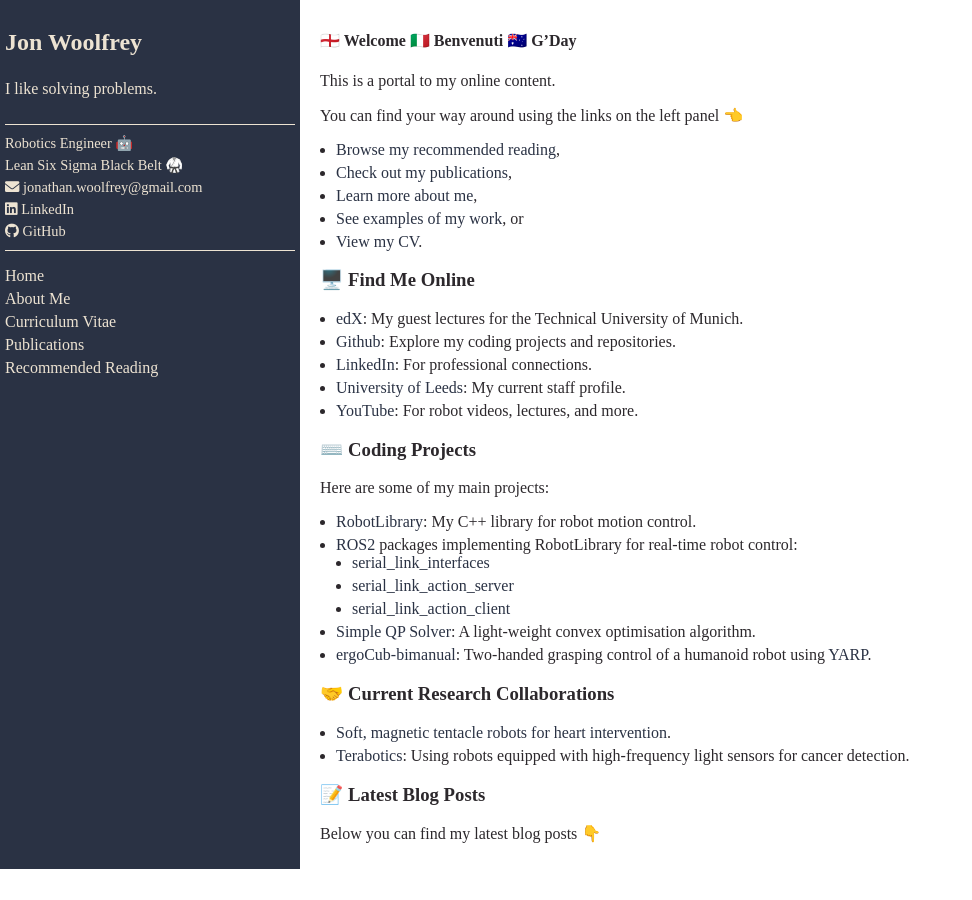
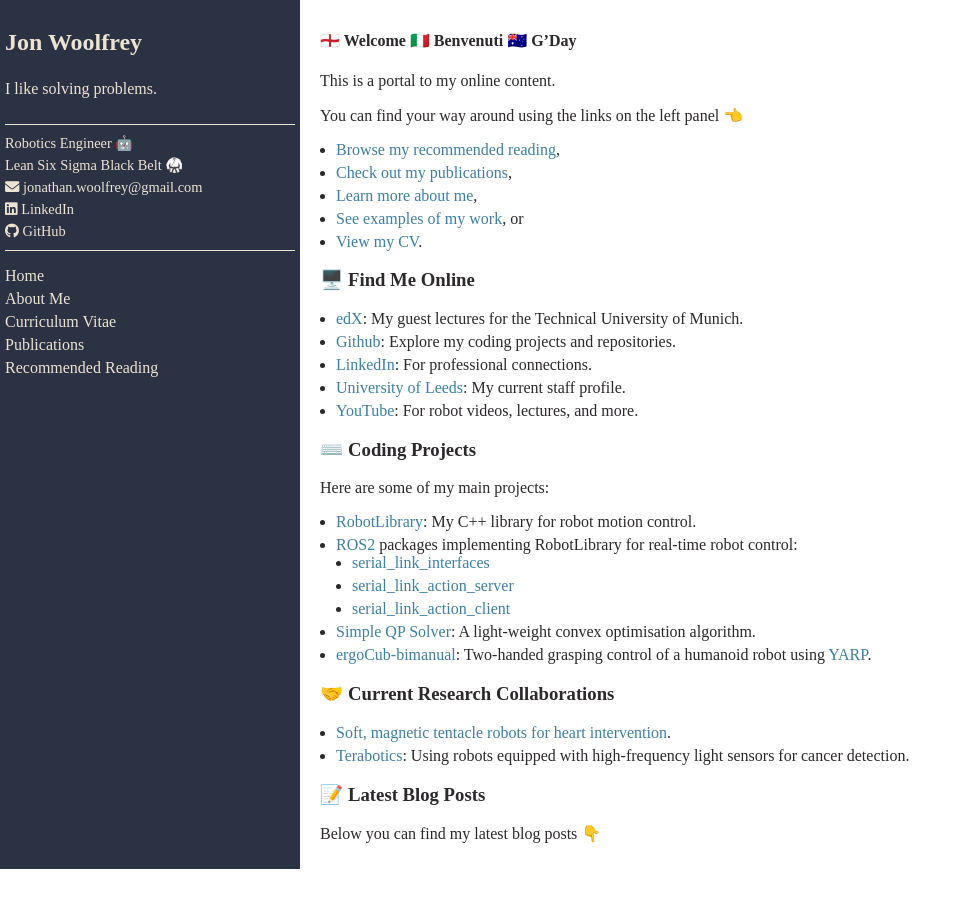
Before and after one commit to Woolfrey/woolfrey.github.io, a Jekyll site: the page built from README.md, in a window 1280 px wide. Shown: the whole page, without its empty margins (0-972 px from the left). Built offline with Jekyll 4.4.1, drawn with Linux system fonts in a browser that asks for light colours; our own code applies the rules of GitHub Pages for plain Markdown files.

Commit message:
Changed color of hyperlinks

```diff
--- a/assets/main.css
+++ b/assets/main.css
@@ -43,7 +43,7 @@
 .content a,
 .content a:visited,
 ul li a {
-  color: var(--DressBlues);
+  color: var(--CendreBlue);
   text-decoration: none;
 }
 
```
